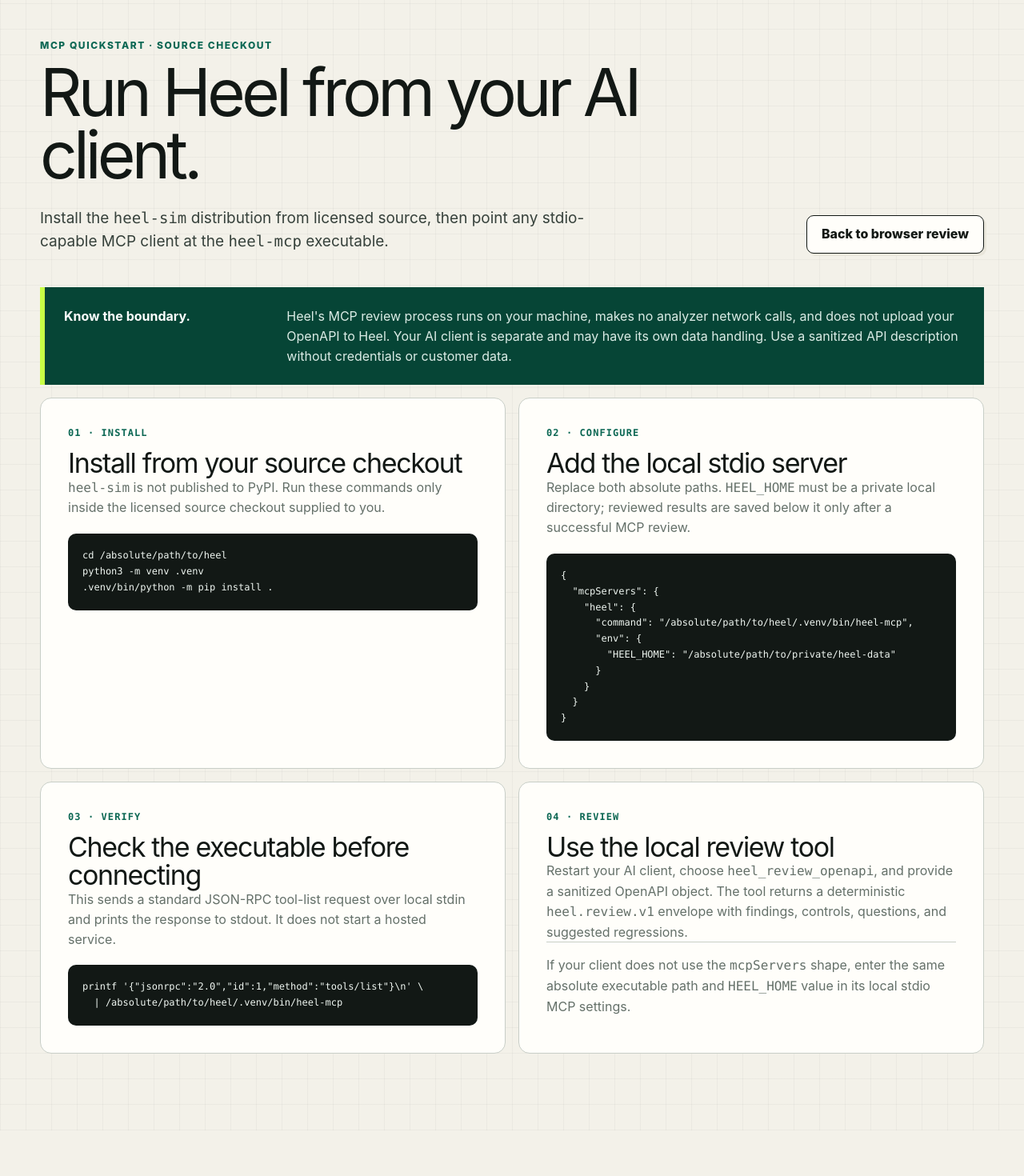
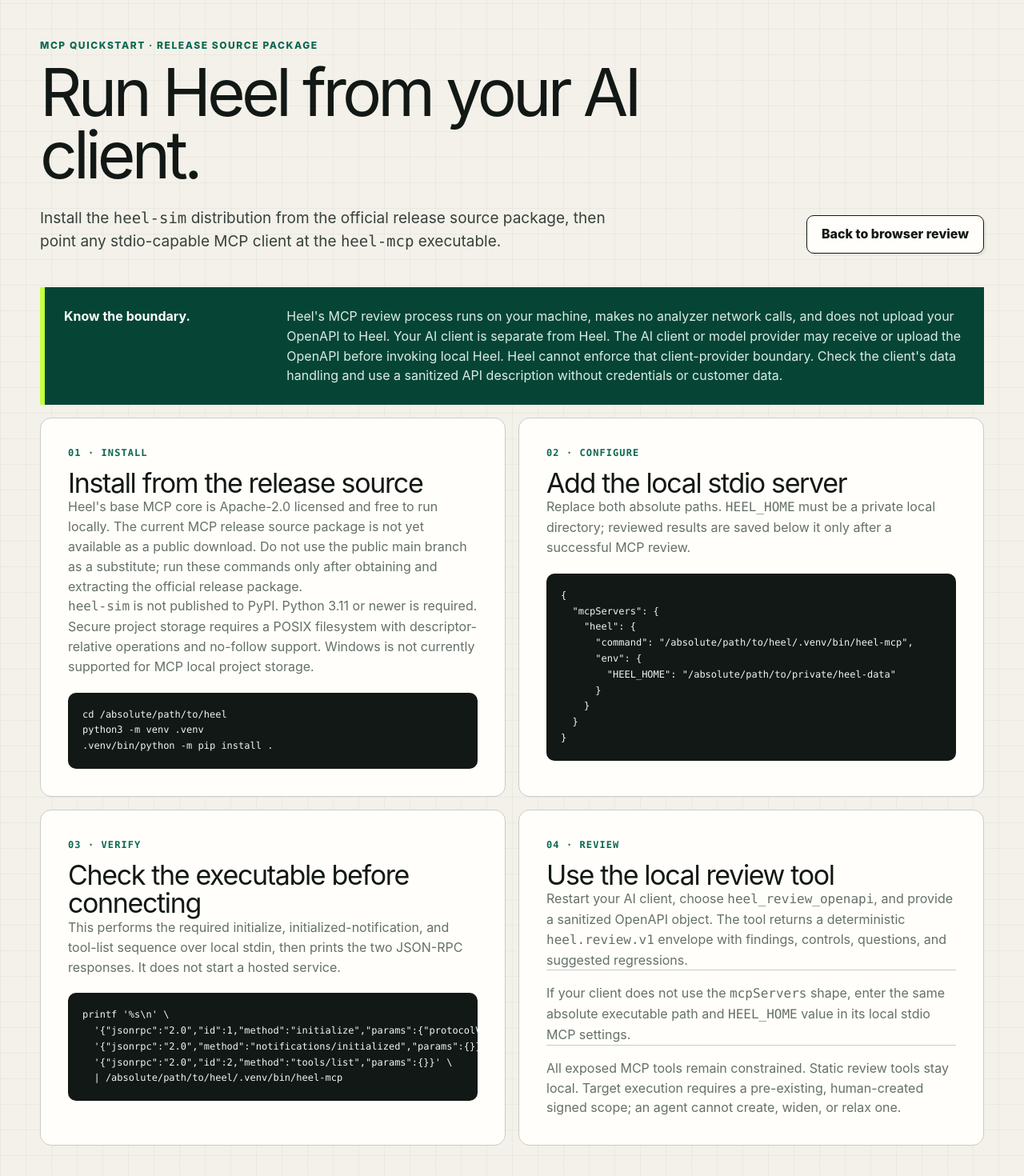
Before and after one commit to ancilis/heel, a Next.js app in the folder apps/heel-cloud/: page /mcp in a window 1280 px wide. Shown: the part 124-1594 px from the top of the page at 80% size. Before the commit the page ends 1537 px from the top, so only its background shows below. Built offline with nearby package versions, Linux system fonts and the light colour scheme.

Commit message:
fix: make local MCP setup executable

```diff
--- a/apps/heel-cloud/app/mcp/page.tsx
+++ b/apps/heel-cloud/app/mcp/page.tsx
@@ -19,13 +19,16 @@
   }
 }`;
 
-const VERIFY_SERVER = `printf '{"jsonrpc":"2.0","id":1,"method":"tools/list"}\\n' \\
+const VERIFY_SERVER = `printf '%s\\n' \\
+  '{"jsonrpc":"2.0","id":1,"method":"initialize","params":{"protocolVersion":"2025-11-25","capabilities":{},"clientInfo":{"name":"heel-quickstart-check","version":"1.0"}}}' \\
+  '{"jsonrpc":"2.0","method":"notifications/initialized","params":{}}' \\
+  '{"jsonrpc":"2.0","id":2,"method":"tools/list","params":{}}' \\
   | /absolute/path/to/heel/.venv/bin/heel-mcp`;
 
 
 export const metadata: Metadata = {
   title: "Local MCP setup — Heel",
-  description: "Connect Heel's local stdio MCP server to an AI client from a licensed source checkout.",
+  description: "Connect Heel's local stdio MCP server to an AI client from an official release source package.",
 };
 
 
@@ -46,10 +49,10 @@
       <article className="mcp-quickstart">
         <header className="quickstart-hero">
           <div>
-            <p className="eyebrow">MCP quickstart · source checkout</p>
+            <p className="eyebrow">MCP quickstart · release source package</p>
             <h1>Run Heel from your AI client.</h1>
             <p>
-              Install the <code>heel-sim</code> distribution from licensed source,
+              Install the <code>heel-sim</code> distribution from the official release source package,
               then point any stdio-capable MCP client at the <code>heel-mcp</code> executable.
             </p>
           </div>
@@ -60,18 +63,27 @@
           <strong>Know the boundary.</strong>
           <p>
             Heel&apos;s MCP review process runs on your machine, makes no analyzer network calls,
-            and does not upload your OpenAPI to Heel. Your AI client is separate and may have
-            its own data handling. Use a sanitized API description without credentials or customer data.
+            and does not upload your OpenAPI to Heel. Your AI client is separate from Heel. The AI
+            client or model provider may receive or upload the OpenAPI before invoking local Heel.
+            Heel cannot enforce that client-provider boundary. Check the client&apos;s data handling and
+            use a sanitized API description without credentials or customer data.
           </p>
         </aside>
 
         <section className="quickstart-steps" aria-label="Local MCP setup steps">
           <article className="quickstart-card">
             <p className="step-number">01 · Install</p>
-            <h2>Install from your source checkout</h2>
+            <h2>Install from the release source</h2>
             <p>
-              <code>heel-sim</code> is not published to PyPI. Run these commands only inside
-              the licensed source checkout supplied to you.
+              Heel&apos;s base MCP core is Apache-2.0 licensed and free to run locally. The current
+              MCP release source package is not yet available as a public download. Do not use the
+              public main branch as a substitute; run these commands only after obtaining and extracting
+              the official release package.
+            </p>
+            <p>
+              <code>heel-sim</code> is not published to PyPI. Python 3.11 or newer is required.
+              Secure project storage requires a POSIX filesystem with descriptor-relative operations
+              and no-follow support. Windows is not currently supported for MCP local project storage.
             </p>
             <pre><code>{INSTALL_FROM_SOURCE}</code></pre>
           </article>
@@ -90,8 +102,8 @@
             <p className="step-number">03 · Verify</p>
             <h2>Check the executable before connecting</h2>
             <p>
-              This sends a standard JSON-RPC tool-list request over local stdin and prints the
-              response to stdout. It does not start a hosted service.
+              This performs the required initialize, initialized-notification, and tool-list sequence
+              over local stdin, then prints the two JSON-RPC responses. It does not start a hosted service.
             </p>
             <pre><code>{VERIFY_SERVER}</code></pre>
           </article>
@@ -108,6 +120,10 @@
               If your client does not use the <code>mcpServers</code> shape, enter the same absolute
               executable path and <code>HEEL_HOME</code> value in its local stdio MCP settings.
             </p>
+            <p className="quickstart-note">
+              All exposed MCP tools remain constrained. Static review tools stay local. Target execution
+              requires a pre-existing, human-created signed scope; an agent cannot create, widen, or relax one.
+            </p>
           </article>
         </section>
       </article>
--- a/apps/heel-cloud/components/review/ReviewWorkspace.tsx
+++ b/apps/heel-cloud/components/review/ReviewWorkspace.tsx
@@ -173,7 +173,7 @@
 
   useEffect(() => {
     if (inputOpen) inputHeadingRef.current?.focus();
-  }, [inputOpen]);
+  }, [inputOpen, inputResetGeneration]);
 
   useEffect(() => {
     if (error) errorRef.current?.focus();
```
Also changed, not shown: 2 other files (tests, documents, lock files or other folders).
